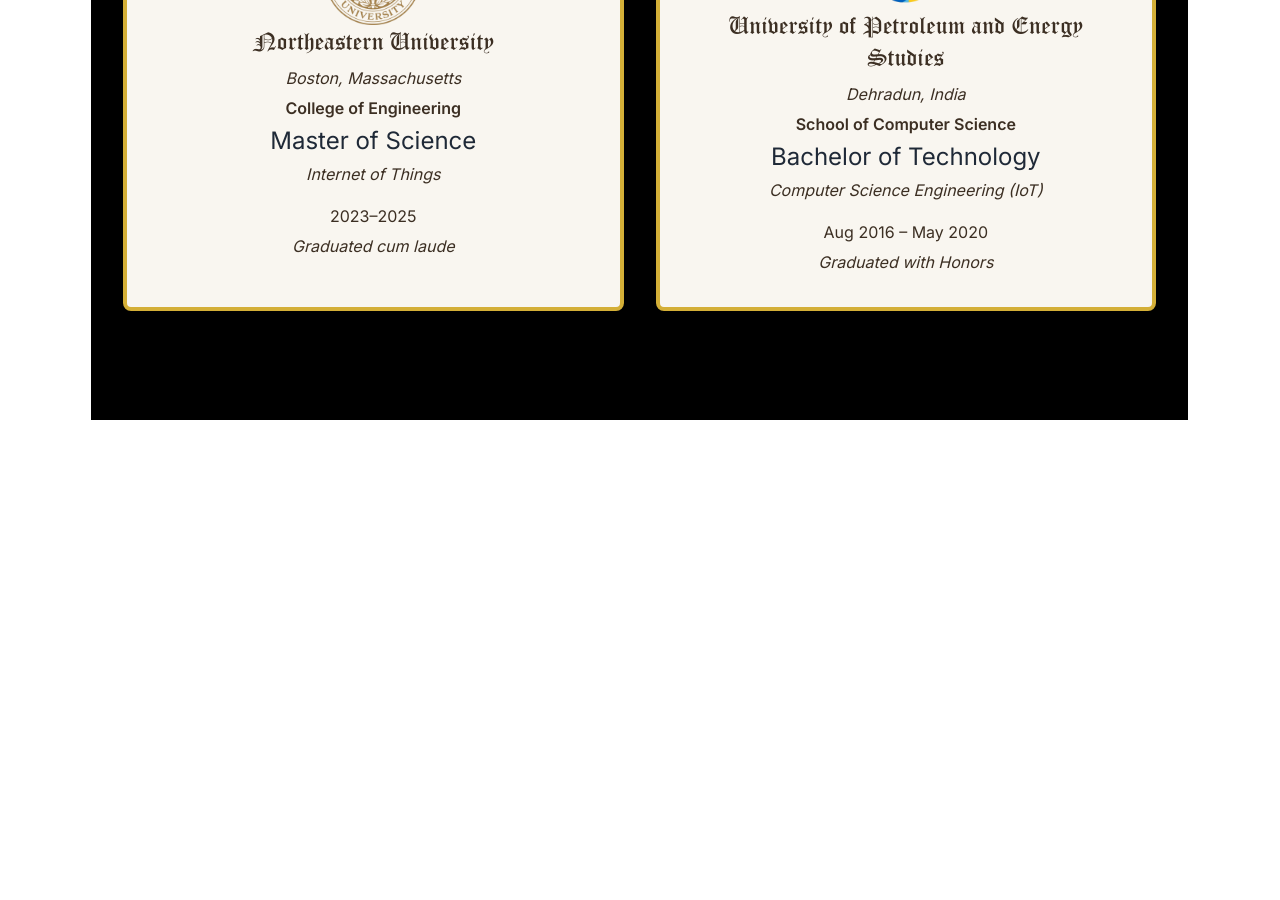
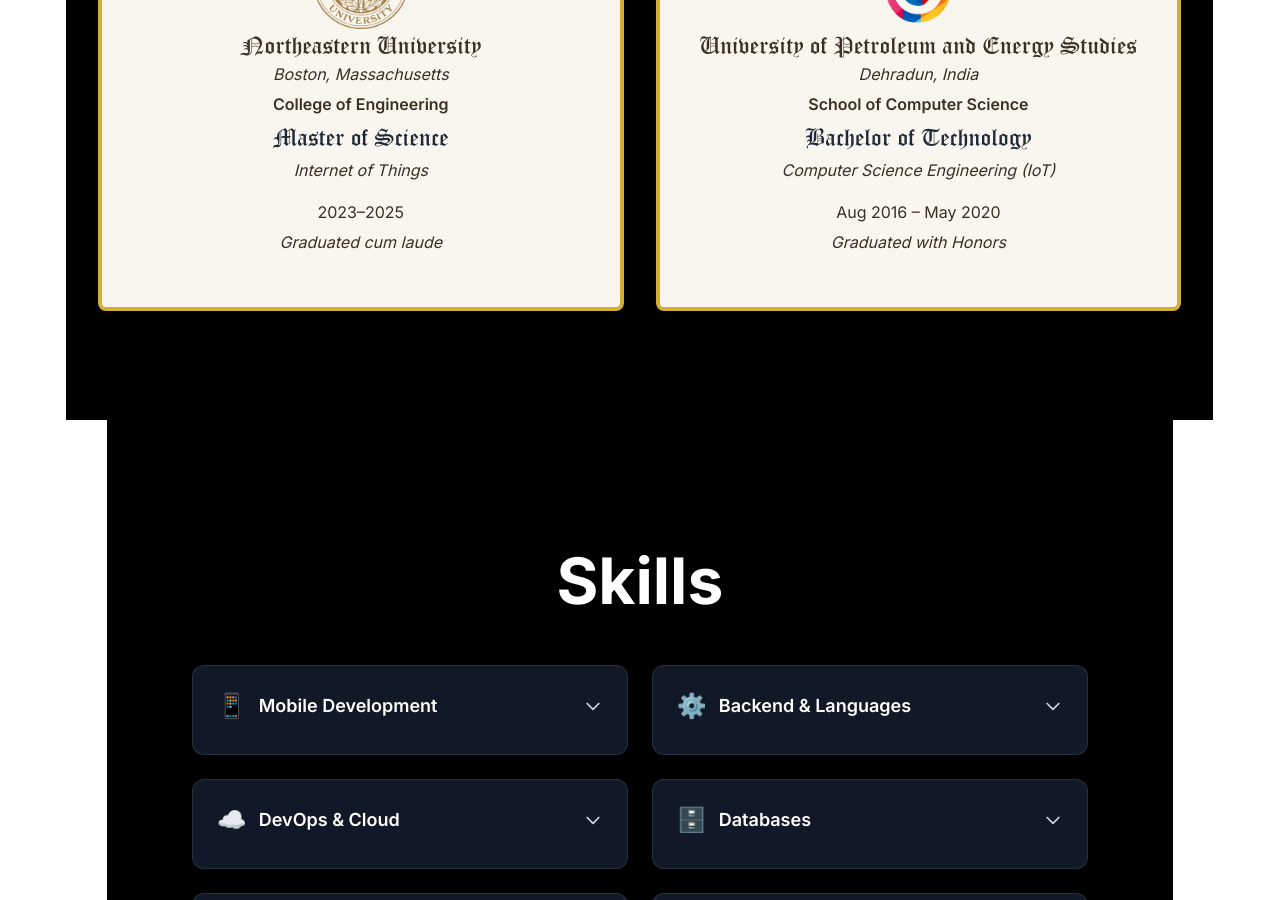
Before and after one commit to Shubhankt1/shubhankt1.github.io, a React (Vite) app: page / in a window 1280 px wide. Shown: the part 1900-2800 px from the top of the page. Before the commit the page ends 2320 px from the top, so only its background shows below. Built offline with nearby package versions, Linux system fonts and the light colour scheme.

Commit message:
added skills section

```diff
--- a/src/App.jsx
+++ b/src/App.jsx
@@ -6,6 +6,7 @@
 import EducationSection from "./components/EducationSection";
 import useScrollAnimation from "./hooks/useScrollAnimation";
 import useSectionAnimation from "./hooks/useSectionAnimation";
+import SkillsSection from "./components/SkillsSection";
 
 function App() {
   const { isScrolled } = useScrollAnimation();
@@ -35,9 +36,11 @@
   // pick different startWidth based on screen size
   // const aboutStart = isMobile ? 100 : 75;
   const eduStart = isMobile ? 100 : 75;
+  const skillsStart = isMobile ? 100 : 75;
 
   const aboutRef = useRef(null);
   const educationRef = useRef(null);
+  const skillsRef = useRef(null);
 
   const aboutAnim = useSectionAnimation(aboutRef, {
     startWidth: 75,
@@ -45,6 +48,10 @@
   });
   const educationAnim = useSectionAnimation(educationRef, {
     startWidth: eduStart,
+    endWidth: 100,
+  });
+  const skillsAnim = useSectionAnimation(skillsRef, {
+    startWidth: skillsStart,
     endWidth: 100,
   });
 
@@ -82,6 +89,20 @@
           isScrolled={educationAnim.isScrolled}
         />
       </div>
+
+      {/* {Skills (stacks over Education)} */}
+      <div
+        ref={skillsRef}
+        className="sticky top-0"
+        style={{ marginTop: "-8vh", zIndex: 30 }}
+      >
+        <SkillsSection
+          sectionWidth={skillsAnim.width}
+          sectionLeft={skillsAnim.left}
+          isVisible={skillsAnim.isVisible}
+          isScrolled={skillsAnim.isScrolled}
+        />
+      </div>
     </div>
   );
 }
--- a/src/components/Navbar.jsx
+++ b/src/components/Navbar.jsx
@@ -85,7 +85,7 @@
                 text-black hover:text-blue-500
                 2k+:text-lg
                 qhd:text-xl
-				3k:text-3xl
+				3k:text-2xl
               `}
             >
               HEYIAMSHUBHANK
@@ -102,7 +102,7 @@
                     text-black hover:text-blue-500
                     2k+:text-lg
                     qhd:text-xl
-					3k:text-3xl
+					3k:text-2xl
                   `}
                 >
                   About
@@ -117,7 +117,7 @@
                     text-black hover:text-blue-500
                     2k+:text-lg
                     qhd:text-xl
-					3k:text-3xl
+					3k:text-2xl
                   `}
                 >
                   Education
@@ -132,7 +132,7 @@
                     text-black hover:text-blue-500
                     2k+:text-lg
                     qhd:text-xl
-					3k:text-3xl
+					3k:text-2xl
                   `}
                 >
                   Skills
@@ -147,7 +147,7 @@
                     text-black hover:text-blue-500
                     2k+:text-lg
                     qhd:text-xl
-					3k:text-3xl
+					3k:text-2xl
                   `}
                 >
                   Projects
@@ -166,7 +166,7 @@
                     hover:shadow-xl
                     2k+:text-lg
                     qhd:text-xl
-					3k:text-3xl
+					3k:text-2xl
                   `}
                 >
                   Contact
--- /dev/null
+++ b/src/components/SkillsSection.jsx
@@ -0,0 +1,262 @@
+import { useState } from "react";
+
+const SkillsSection = ({
+  sectionWidth,
+  sectionLeft,
+  isVisible,
+  isScrolled,
+}) => {
+  // State to track which skill category is expanded
+  const [expandedCard, setExpandedCard] = useState(null);
+
+  // Skills data grouped by categories
+  const skillCategories = [
+    {
+      id: "mobile",
+      title: "Mobile Development",
+      icon: "📱",
+      skills: [
+        "Flutter",
+        "CLEAN Architecture",
+        "Riverpod / Provider / BloC",
+        "Codemagic",
+        "iOS/Android",
+      ],
+    },
+    {
+      id: "backend",
+      title: "Backend & Languages",
+      icon: "⚙️",
+      skills: ["C/C++", "Python", "Node.js", "Express.js", "Flask", "Django"],
+    },
+    {
+      id: "cloud",
+      title: "DevOps & Cloud",
+      icon: "☁️",
+      skills: [
+        "AWS",
+        "Terraform",
+        "Docker",
+        "Ansible",
+        "Shell",
+        "CloudWatch",
+        "API Gateway",
+      ],
+    },
+    {
+      id: "database",
+      title: "Databases",
+      icon: "🗄️",
+      skills: [
+        "Elasticsearch",
+        "MongoDB",
+        "DynamoDB",
+        "Redis",
+        "MySQL",
+        "SQLite",
+        "NoSQL",
+      ],
+    },
+    {
+      id: "iot",
+      title: "Networking & IoT",
+      icon: "🌐",
+      skills: [
+        "TCP/IP",
+        "UDP",
+        "MQTT",
+        "CoAP",
+        "Wi-Fi",
+        "Bluetooth/BLE",
+        "4G/LTE",
+        "5G",
+      ],
+    },
+    {
+      id: "tools",
+      title: "Tools & Frameworks",
+      icon: "🛠️",
+      skills: [
+        "Git",
+        "POSTMAN",
+        "XCode",
+        "REST",
+        "SDLC",
+        "Agile/Scrum",
+        "JIRA",
+      ],
+    },
+  ];
+
+  // Toggle card expansion
+  const toggleCard = (cardId) => {
+    setExpandedCard(expandedCard === cardId ? null : cardId);
+  };
+
+  return (
+    <section
+      className={`
+		min-h-screen
+		${isScrolled ? "bg-white" : "bg-black"}
+		sticky
+		top-0 px-8 py-16
+		flex items-center
+	`}
+      style={{
+        width: `${sectionWidth}%`,
+        left: `${sectionLeft}%`,
+      }}
+    >
+      <div
+        className={`
+        w-full max-w-2xl mx-auto
+		tablet-lg:max-w-4xl 2k+:max-w-6xl qhd:max-w-2k 3k:max-w-fhd
+        transition-all duration-700 ease-out
+        ${isVisible ? "opacity-100 translate-y-0" : "opacity-0 translate-y-12"}
+      `}
+      >
+        <h2
+          className={`
+          section-heading
+          ${isScrolled ? "text-black" : "text-white"}
+          `}
+        >
+          Skills
+        </h2>
+
+        {/* Skills Grid */}
+        <div
+          className="
+			grid grid-cols-1 tablet-lg:grid-cols-2 qhd:grid-cols-3
+			gap-6 items-start
+		"
+        >
+          {skillCategories.map((category) => (
+            <div
+              key={category.id}
+              className={`
+                skill-card relative overflow-hidden cursor-pointer
+				transition-all duration-300
+                ${
+                  isScrolled
+                    ? "bg-gray-100 hover:bg-gray-50"
+                    : "bg-gray-900 hover:bg-gray-800"
+                }
+                ${expandedCard === category.id ? "skill-card-expanded" : ""}
+              `}
+              style={{
+                transform:
+                  expandedCard === category.id ? "scale(1.02)" : "scale(1)",
+                zIndex: expandedCard === category.id ? 10 : 1,
+                // height: expandedCard === category.id ? "auto" : "120px", // Fixed height when collapsed
+              }}
+              onClick={() => toggleCard(category.id)}
+            >
+              {/* Card Header */}
+              <div
+                className={`
+					${expandedCard === category.id ? "h-auto" : "min-h-[80px] 3k:min-h-[120px]"}
+					p-6 flex flex-col justify-center
+					3k:p-8
+			  `}
+              >
+                <div className="flex items-center justify-between mb-2">
+                  <div className="flex items-center gap-3">
+                    <span
+                      className="
+						text-2xl 3k:text-4xl
+					"
+                    >
+                      {category.icon}
+                    </span>
+                    <h3
+                      className={`
+                        font-semibold text-lg
+                        ${isScrolled ? "text-black" : "text-white"}
+						3k:text-3xl
+                      `}
+                    >
+                      {category.title}
+                    </h3>
+                  </div>
+
+                  {/* Expand indicator */}
+                  <div
+                    className={`
+                      transform transition-transform duration-300
+                      ${expandedCard === category.id ? "rotate-180" : ""}
+                    `}
+                  >
+                    <svg
+                      className={`
+						w-5 h-5
+						3k:w-8 3k:h-8
+						${isScrolled ? "text-gray-600" : "text-gray-300"}
+					  `}
+                      fill="none"
+                      stroke="currentColor"
+                      viewBox="0 0 24 24"
+                    >
+                      <path
+                        strokeLinecap="round"
+                        strokeLinejoin="round"
+                        strokeWidth={2}
+                        d="M19 9l-7 7-7-7"
+                      />
+                    </svg>
+                  </div>
+                </div>
+
+                {/* Mobile tap indicator */}
+                <p
+                  className={`
+                    text-xs opacity-70 tablet-lg:hidden
+					3k:text-lg
+                    ${isScrolled ? "text-gray-600" : "text-gray-400"}
+                  `}
+                >
+                  Tap to expand
+                </p>
+              </div>
+
+              {/* Expandable Skills List */}
+              <div
+                className={`
+                  skills-list overflow-hidden transition-all duration-500 ease-out
+                  ${
+                    expandedCard === category.id
+                      ? "max-h-96 opacity-100"
+                      : "max-h-0 opacity-0"
+                  }
+                `}
+              >
+                <div className="px-6 pb-6">
+                  <div className="grid grid-cols-2 gap-3">
+                    {category.skills.map((skill, index) => (
+                      <div
+                        key={index}
+                        className={`
+                          text-sm px-3 py-2 rounded-lg text-center
+						  flex flex-wrap items-center justify-center
+                          ${
+                            isScrolled
+                              ? "bg-blue-100 text-blue-800"
+                              : "bg-blue-900/50 text-blue-200"
+                          }
+                        `}
+                      >
+                        {skill}
+                      </div>
+                    ))}
+                  </div>
+                </div>
+              </div>
+            </div>
+          ))}
+        </div>
+      </div>
+    </section>
+  );
+};
+
+export default SkillsSection;
--- a/src/index.css
+++ b/src/index.css
@@ -34,7 +34,7 @@
 
   /* Hero title responsive sizing */
   .hero-title {
-    font-size: clamp(3rem, 8vw, 8rem);
+    font-size: clamp(3rem, 8vw, 10rem);
     @apply font-extrabold text-black text-center whitespace-nowrap tracking-tight leading-none;
   }
 
@@ -42,6 +42,15 @@
   .hero-subtitle {
     font-size: clamp(1rem, 1.2vw, 1.5rem);
     @apply font-medium text-black;
+  }
+
+  @media (min-width: 3200px) {
+    .hero-title {
+      font-size: clamp(8rem, 7vw, 20rem);
+    }
+    .hero-subtitle {
+      font-size: clamp(2rem, 1.2vw, 2.5rem);
+    }
   }
 
   /* Section heading responsive sizing */
@@ -53,7 +62,7 @@
   /* Section text responsive sizing */
   .section-text {
     font-size: clamp(1.1rem, 2vw, 1.3rem);
-    @apply leading-relaxed text-white text-justify;
+    @apply leading-relaxed text-white text-center;
   }
 
   /* Mobile navbar adjustments */
@@ -69,19 +78,39 @@
 
   /* Seal image at top-center */
   .diploma-seal {
-    @apply block mx-auto w-24 h-24;
+    @apply block mx-auto size-16;
   }
 
   /* Old English heading */
   .diploma-school {
-    @apply text-center mb-2;
+    @apply text-center;
     font-family: "OldEnglish", serif;
-    font-size: 1.75rem;
+    /* font-size: 1.75rem; */
+    font-size: clamp(1.3rem, 2.5vw, 1.75rem);
     color: #3c2f23; /* dark gold */
   }
 
   .diploma-text {
     @apply text-center text-[#3c2f23] mb-1;
+  }
+
+  .diploma-degree {
+    font-family: "OldEnglish", serif;
+  }
+
+  /* Skills card styling */
+  .skill-card {
+    @apply rounded-xl border transition-all duration-300 transform hover:scale-105;
+    border-color: rgba(255, 255, 255, 0.1);
+  }
+
+  .skill-card:hover {
+    @apply shadow-2xl;
+  }
+
+  /* Skills list animation */
+  .skills-list {
+    transform-origin: top;
   }
 }
 
```
